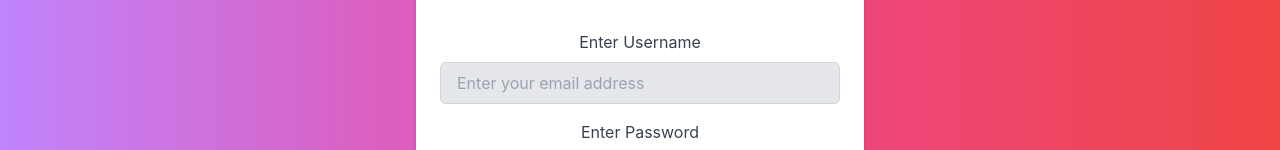
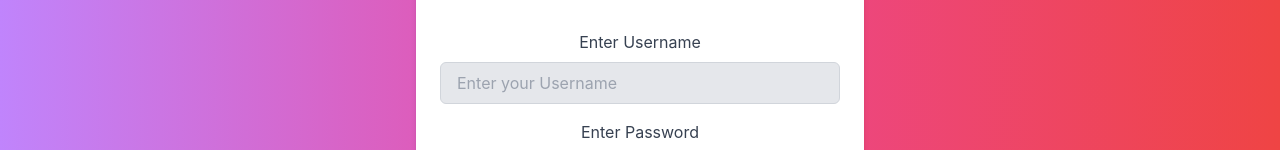
Before and after one commit to mezeru/Capstone-UI, a React (Create React App) app: page / in a window 1280 px wide. Shown: the part 290-440 px from the top of the page. Built offline with nearby package versions, Linux system fonts and the light colour scheme.

Commit message:
local storage added

```diff
--- a/src/components/Home.jsx
+++ b/src/components/Home.jsx
@@ -6,6 +6,7 @@ export const Home = () => {
 
     const[email , setEmail] = useState("");
     const[pass, setPass] = useState("");
+    const[role,setRole] = useState("")
     const[model,setModel] = useState({});
 
 
@@ -22,10 +23,13 @@ export const Home = () => {
                         }
                     });
 
+            setRole(resp.data.role)
+
             setModel(resp.data);
 
-            console.log(resp.data);
-
+            localStorage.setItem('token',token);
+            localStorage.setItem('user',email);
+            localStorage.setItem('role',role);
 
         }
         catch(e){
@@ -43,6 +47,9 @@ export const Home = () => {
    return (
 
     <>
+
+    {localStorage.getItem('role')}
+
         <div className="flex flex-col items-center justify-center min-h-screen bg-gradient-to-r from-purple-400 via-pink-500 to-red-500">
           <div className="max-w-md w-full px-6 py-8 bg-white rounded-lg shadow-md">
             <h2 className="text-center text-3xl font-semibold text-gray-800">Login</h2>
@@ -53,7 +60,7 @@ export const Home = () => {
                   id="email"
                   type="text"
                   className="w-full px-4 py-2 mt-2 text-gray-700 bg-gray-200 border border-gray-300 rounded-md focus:border-indigo-500 focus:bg-white focus:outline-none"
-                  placeholder="Enter your email address"
+                  placeholder="Enter your Username"
                   value={email}
                   onChange={(e) => setEmail(e.target.value)}
                   required
```
